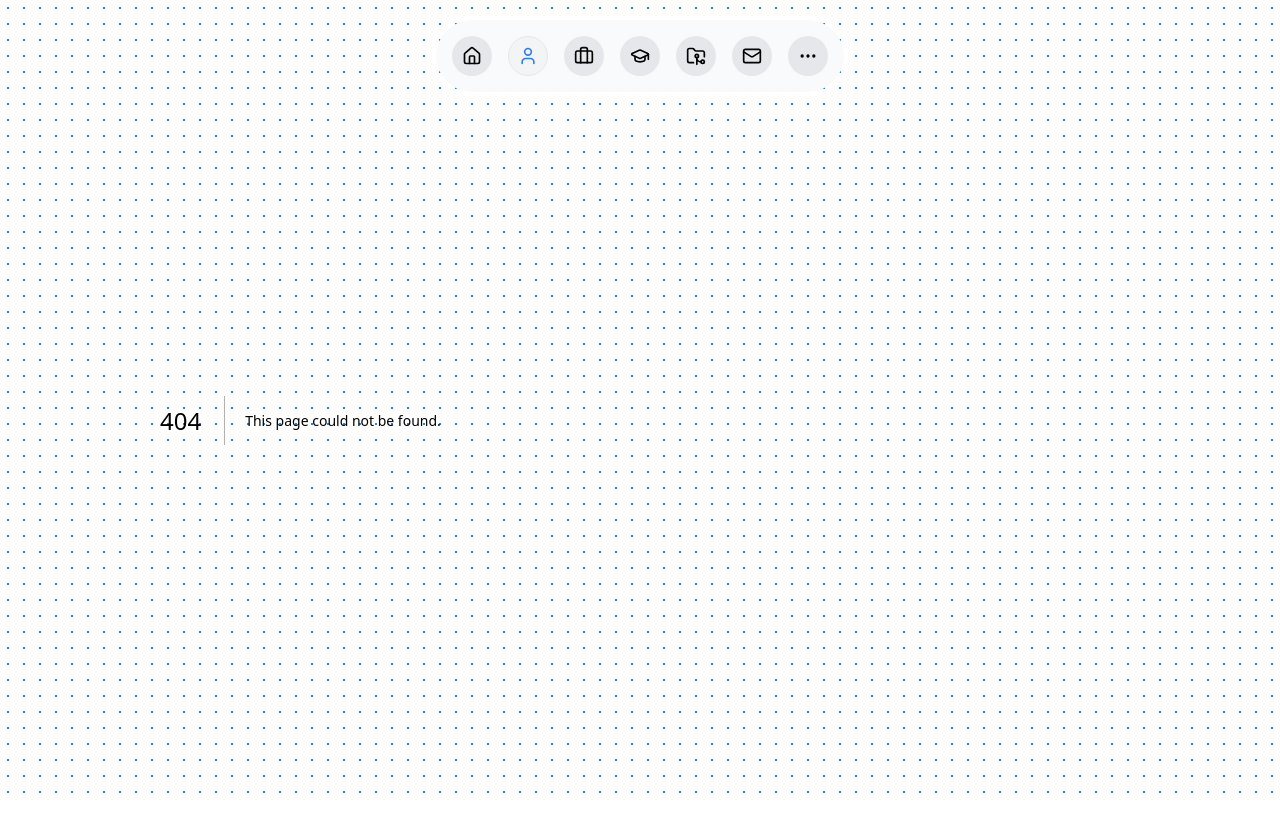
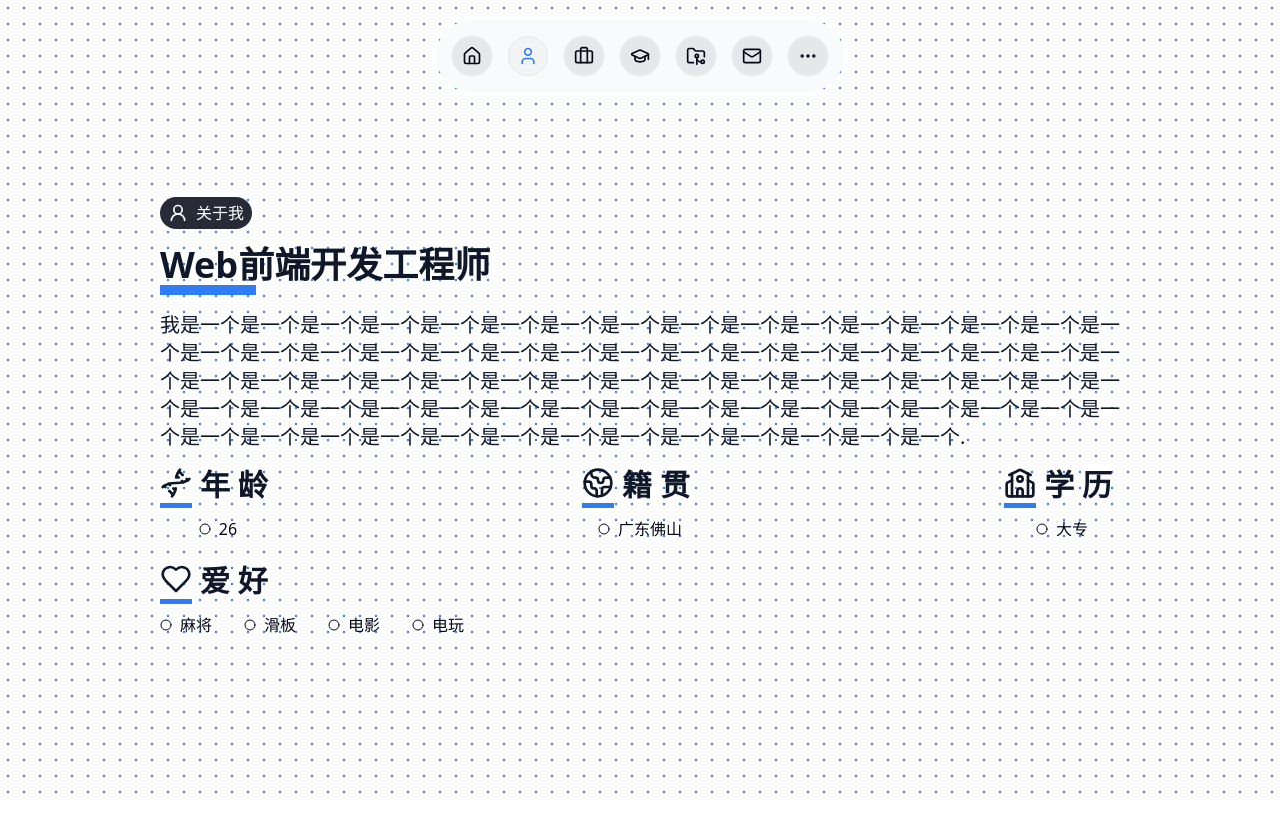
Before and after one commit to Harrison3098/resume, a Next.js app: page /about in a window 1280 px wide. Before the commit this address had no page. Built offline with nearby package versions, Linux system fonts and the light colour scheme.

Commit message:
feat: 【关于】complete

```diff
--- /dev/null
+++ b/src/app/about/page.tsx
@@ -0,0 +1,61 @@
+import AboutGrid from '@/components/AboutGrid';
+import { cn } from '@/lib/utils';
+import { Dna, Globe2, School, User2, Heart, Circle } from 'lucide-react';
+
+const items = [
+  {
+    name: '年龄',
+    answer: '26',
+    icon: <Dna className="size-8" />,
+  },
+  {
+    name: '籍贯',
+    answer: '广东佛山',
+    icon: <Globe2 className="size-8" />,
+  },
+  { name: '学历', answer: '大专', icon: <School className="size-8" /> },
+];
+const hobbies = ['麻将', '滑板', '电影', '电玩'];
+const introduce =
+  '我是一个是一个是一个是一个是一个是一个是一个是一个是一个是一个是一个是一个是一个是一个是一个是一个是一个是一个是一个是一个是一个是一个是一个是一个是一个是一个是一个是一个是一个是一个是一个是一个是一个是一个是一个是一个是一个是一个是一个是一个是一个是一个是一个是一个是一个是一个是一个是一个是一个是一个是一个是一个是一个是一个是一个是一个是一个是一个是一个是一个是一个是一个是一个是一个是一个是一个是一个是一个是一个是一个是一个是一个是一个是一个是一个是一个是一个';
+
+const page = () => {
+  return (
+    <div className={cn('space-y-4 w-full')}>
+      <div className="size-fit py-1 px-2 bg-[#272B38] rounded-l-full rounded-r-full text-white flex space-x-2 justify-center items-center cursor-pointer hover:bg-[#292D3A]">
+        <User2 className="size-[20px]" />
+        <span>关于我</span>
+      </div>
+
+      <h2
+        className={cn(
+          'font-poppins text-primary font-bold text-4xl name_underline max-sm:text-2xl'
+        )}
+      >
+        Web前端开发工程师
+      </h2>
+
+      <p className="w-full font-poppins text-xl text-primary max-sm:text-lg">
+        {introduce}.
+      </p>
+
+      <div className={cn('flex justify-between')}>
+        {items.map((item) => (
+          <AboutGrid {...item} key={item.name} />
+        ))}
+      </div>
+      <AboutGrid name="爱好" icon={<Heart className="size-8" />}>
+        <ol className="flex space-x-8">
+          {hobbies.map((t) => (
+            <li className="flex space-x-2 items-center" key={t}>
+              <Circle className="size-3" />
+              <span>{t}</span>
+            </li>
+          ))}
+        </ol>
+      </AboutGrid>
+    </div>
+  );
+};
+
+export default page;
--- a/src/app/page.tsx
+++ b/src/app/page.tsx
@@ -3,11 +3,13 @@ import HeroImage from '@/components/HeroImage';
 import HeroTexts from '@/components/HeroTexts';
 import SocialLinks from '@/components/SocialLinks';
 
+const name = '邹鸿鑫';
+
 export default function Home() {
   return (
     <>
       <div className="h-full w-auto flex items-start flex-col space-x-4 space-y-4 justify-center">
-        <HeroTexts />
+        <HeroTexts name={name} />
         <SocialLinks />
         <DownloadResume />
       </div>
--- /dev/null
+++ b/src/components/AboutGrid.tsx
@@ -0,0 +1,31 @@
+import { Circle } from 'lucide-react';
+import { JSX } from 'react';
+
+const AboutGrid = ({
+  icon,
+  name,
+  answer,
+  children,
+}: {
+  name: string;
+  answer?: string;
+  icon: JSX.Element;
+  children?: JSX.Element;
+}) => {
+  return (
+    <div className="grid grid-rows-2 gap-2">
+      <span className="gap-2 text-3xl font-poppins text-primary font-semibold relative flex icon_underline max-sm:text-2xl">
+        {icon}
+        {name.split('').join(' ')}
+      </span>
+
+      {children || (
+        <span className="flex items-center gap-2 col-span-2 justify-center">
+          <Circle className="size-3" /> {answer}
+        </span>
+      )}
+    </div>
+  );
+};
+
+export default AboutGrid;
--- a/src/components/HeroTexts.tsx
+++ b/src/components/HeroTexts.tsx
@@ -1,11 +1,11 @@
 import TextRotator from './TextRotator';
 
-const HeroTexts = () => {
+const HeroTexts = ({ name }: { name: string }) => {
   return (
     <>
       <h3 className="font-poppins text-2xl max-sm:text-xl">我的名字是</h3>
       <h1 className="font-rubik text-8xl name_underline text-primary max-sm:text-6xl ">
-        邹鸿鑫 .
+        {name} .
       </h1>
       <TextRotator />
     </>
--- a/src/components/SocialLinks.tsx
+++ b/src/components/SocialLinks.tsx
@@ -1,27 +1,27 @@
 import { cn } from '@/lib/utils';
-import { Facebook, Linkedin, Twitter, ExternalLink } from 'lucide-react';
+import { Github, Smartphone, MessageCircleMore, AtSign } from 'lucide-react';
 import Link from 'next/link';
 
 const links = [
   {
-    name: 'Facebook',
-    link: 'https://www.facebook.com/shahina.khatun.1044',
-    icon: <Facebook className="size-[24px]" />,
+    name: 'WeChat',
+    link: 'https://weixin.qq.com',
+    icon: <MessageCircleMore className="size-[24px]" />,
   },
   {
-    name: 'Twitter',
-    link: 'https://twitter.com/Taquiimam14',
-    icon: <Twitter className="size-[24px]" />,
+    name: 'Smartphone',
+    link: 'https://www.10086.cn',
+    icon: <Smartphone className="size-[24px]" />,
   },
   {
-    name: 'Linkedin',
-    link: 'https://www.linkedin.com/in/taqui-imam',
-    icon: <Linkedin className="size-[24px]" />,
+    name: 'Email',
+    link: 'https://outlook.live.com/mail/?authredirect=true',
+    icon: <AtSign className="size-[24px]" />,
   },
   {
-    name: 'External',
-    link: 'https://tinyurl.com/MdTaquiImam',
-    icon: <ExternalLink className="size-[24px]" />,
+    name: 'Github',
+    link: 'https://github.com/Harrison3098',
+    icon: <Github className="size-[24px]" />,
   },
 ];
 
--- a/src/components/TextRotator.tsx
+++ b/src/components/TextRotator.tsx
@@ -1,4 +1,13 @@
 import React from 'react';
+
+const advantages = [
+  '细致',
+  '学习能力强',
+  '有创造性',
+  '执行力强',
+  '有责任心',
+  '热衷前沿技术',
+];
 
 function TextRotator() {
   return (
@@ -7,12 +16,11 @@ function TextRotator() {
         我是一名 &nbsp;
         <span className="inline-flex ml-2 flex-col h-[calc(theme(fontSize.lg)*theme(lineHeight.tight))] sm:h-[calc(theme(fontSize.3xl)*theme(lineHeight.tight))] overflow-hidden">
           <ul className="block text-left font-rubik text-lg sm:text-3xl leading-tight [&_li]:block animate-text-slide">
-            <li className="text-[#2f7df4]">细致</li>
-            <li className="text-[#2f7df4]">学习能力强</li>
-            <li className="text-[#2f7df4]">有创造性</li>
-            <li className="text-[#2f7df4]">执行力强</li>
-            <li className="text-[#2f7df4]">有责任心</li>
-            <li className="text-[#2f7df4]">热衷前沿技术</li>
+            {advantages.map((t) => (
+              <li className="text-[#2f7df4]" key={t}>
+                {t}
+              </li>
+            ))}
           </ul>
         </span>
         <br />
```
